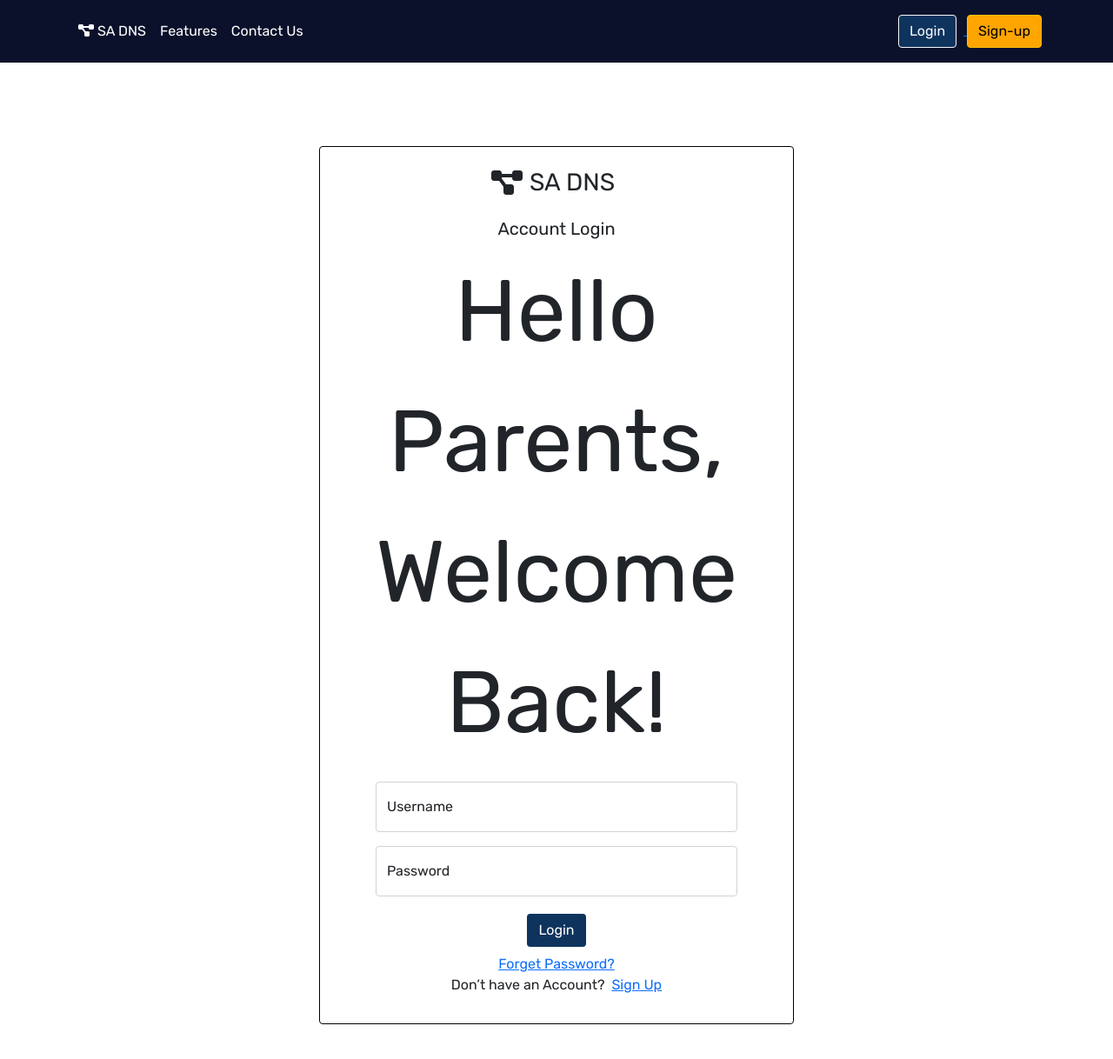
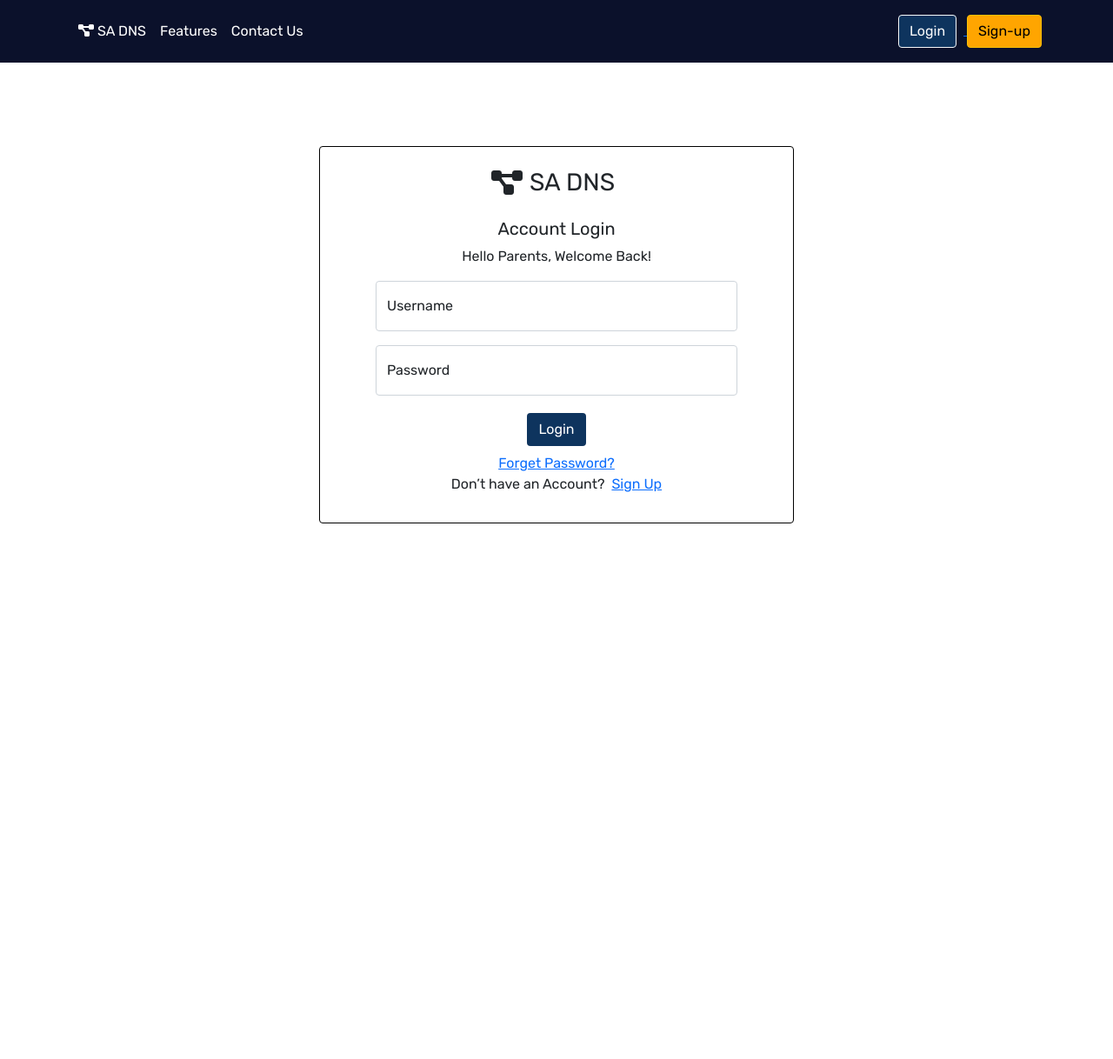
Before and after one commit to froxity/SADNS, a Django app: template user/templates/user/login_register.html in a window 1280 px wide. Shown: the top 1218 px of the page at 87% size. After the commit the page ends 602 px from the top, so only its background shows below. Run offline with Django 4.2, Linux system fonts and the light colour scheme; the template is opened without the code that fills it, so the values that code supplies are empty; some libraries are stand-ins or nearby versions.

Commit message:
Update title-p

```diff
--- a/user/templates/user/login_register.html
+++ b/user/templates/user/login_register.html
@@ -13,7 +13,7 @@
                         <i class="fas fa-project-diagram fa-2x"></i>
                         <h3 class="m-2">SA DNS</h3>
                     </div>
-                    <div class="title mt-3">
+                    <div class="title-p mt-3">
                         <h5>Account Sign Up</h5>
                         <p>Create a new parenting account</p>
                     </div>
@@ -57,7 +57,7 @@
                         <i class="fas fa-project-diagram fa-2x"></i>
                         <h3 class="m-2">SA DNS</h3>
                     </div>
-                    <div class="title mt-3">
+                    <div class="title-p mt-3">
                         <h5>Account Login</h5>
                         <p>Hello Parents, Welcome Back!</p>
                     </div>
```
